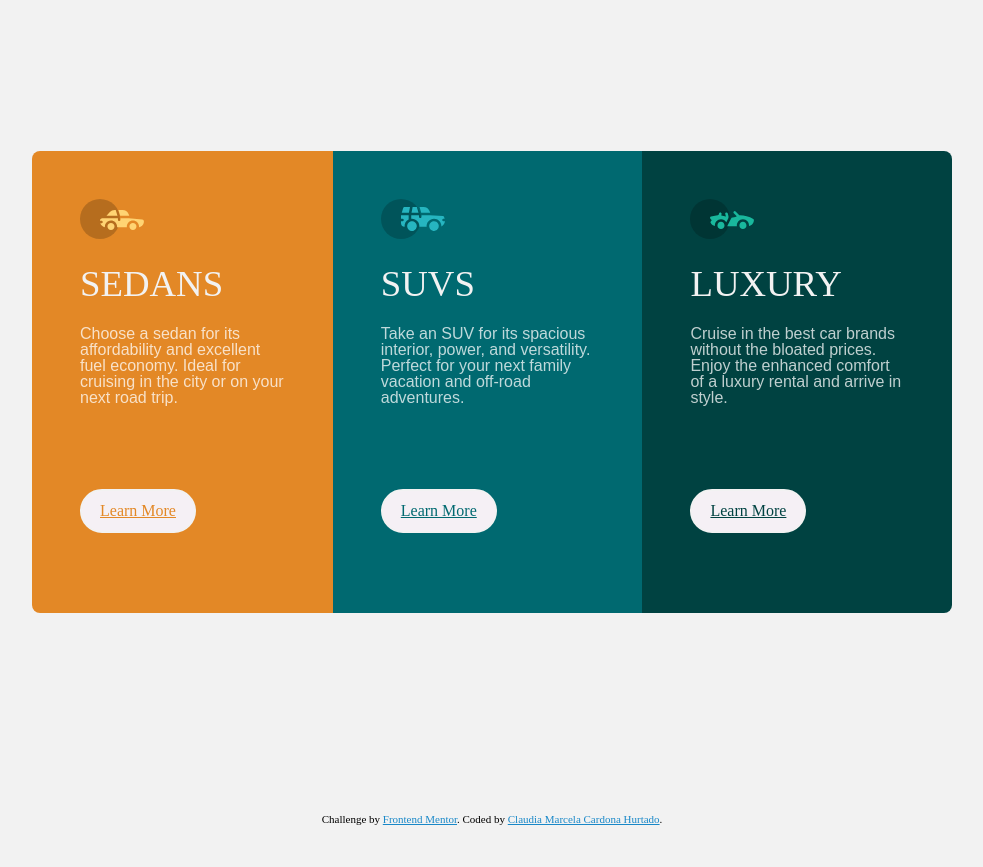
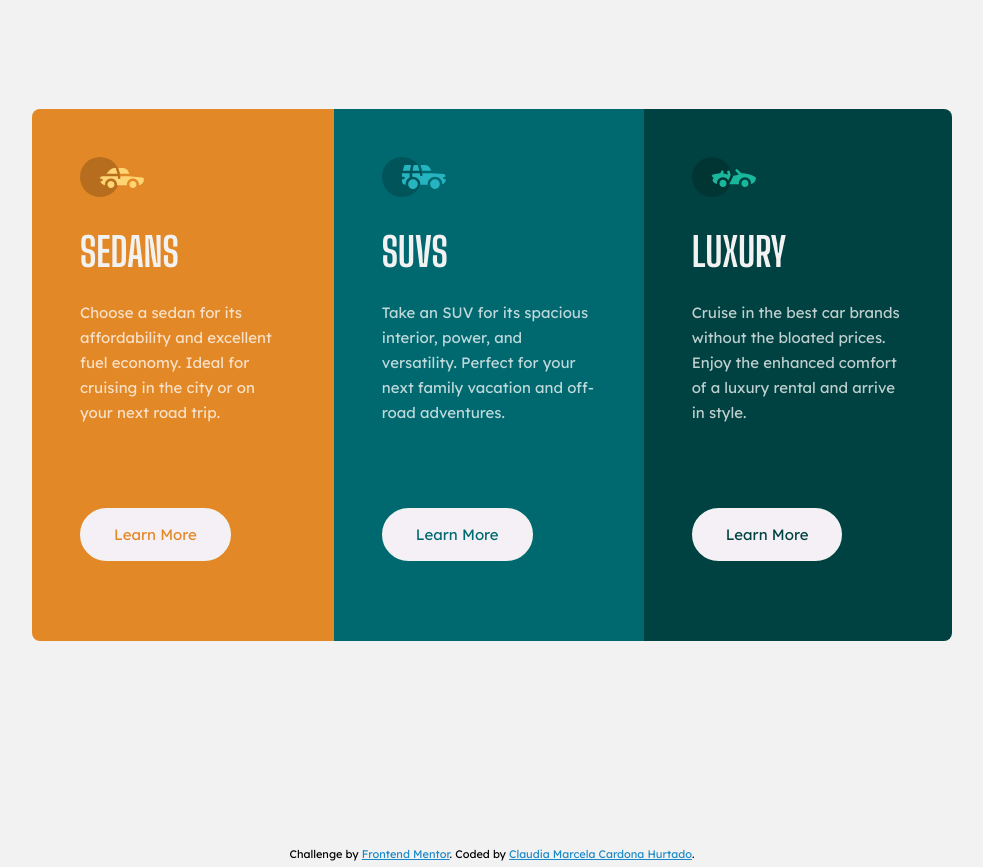
Before and after one commit to claumcarh/fem-3-column-preview-card-component, a website built with Vite: page src/index.html in a window 1280 px wide. Shown: the whole page, without its empty margins (148-1131 px from the left). Before the commit the page ends 825 px from the top, so only its background shows below. Built offline with nearby package versions, Linux system fonts and the light colour scheme.

Commit message:
Se corrigen fuentes y se corrige otros estilos del card.

```diff
--- a/src/assets/styles/_globals.scss
+++ b/src/assets/styles/_globals.scss
@@ -1,4 +1,4 @@
-@import url('https://fonts.googleapis.com/css2?family=Kumbh+Sans:wght@400;700&family=Outfit:wght@300;400;600&display=swap');
+@import url('https://fonts.googleapis.com/css2?family=Big+Shoulders+Display:wght@700&family=Lexend+Deca&display=swap');
 
 * {
   margin: 0;
@@ -8,6 +8,11 @@
 
 body {
   background-color: #f2f2f2;
+  font-family: 'Lexend Deca', sans-serif;
+  font-style: normal;
+  font-weight: 400;
+  line-height: 1.5625rem;
+  font-size: 0.9375rem;
 
   @media screen and (min-width: 768px) {
     display: flex;
--- a/src/assets/styles/components/card.scss
+++ b/src/assets/styles/components/card.scss
@@ -40,7 +40,9 @@
   &__title {
     text-transform: uppercase;
     color: hsl(0, 0%, 95%);
-    font-size: 2.3rem;
+    font-family: 'Big Shoulders Display', cursive;
+    line-height: normal;
+    font-size: 2.5rem;
   }
 
   &__description {
@@ -49,7 +51,6 @@
     flex-direction: row;
     align-items: center;
     justify-content: center;
-    font-family: 'Lexend Deca', sans-serif;
     margin-top: 1.5rem;
     margin-bottom: 1.5rem;
 
@@ -64,13 +65,15 @@
     margin-bottom: 6rem;
     border: 2px solid hsl(0, 0%, 95%);
     text-align: center;
-    padding: 12px 18px;
+    text-decoration: none;
+    padding: 0.75rem 2rem;
     margin-bottom: 2rem;
     border-radius: 30px;
     background-color: rgb(245, 240, 245);
     color: hsl(31, 77%, 52%);
 
-    &:hover {
+    &:hover,
+    &:focus {
       background-color: transparent;
       color: hsl(0, 0%, 95%);
     }
```
